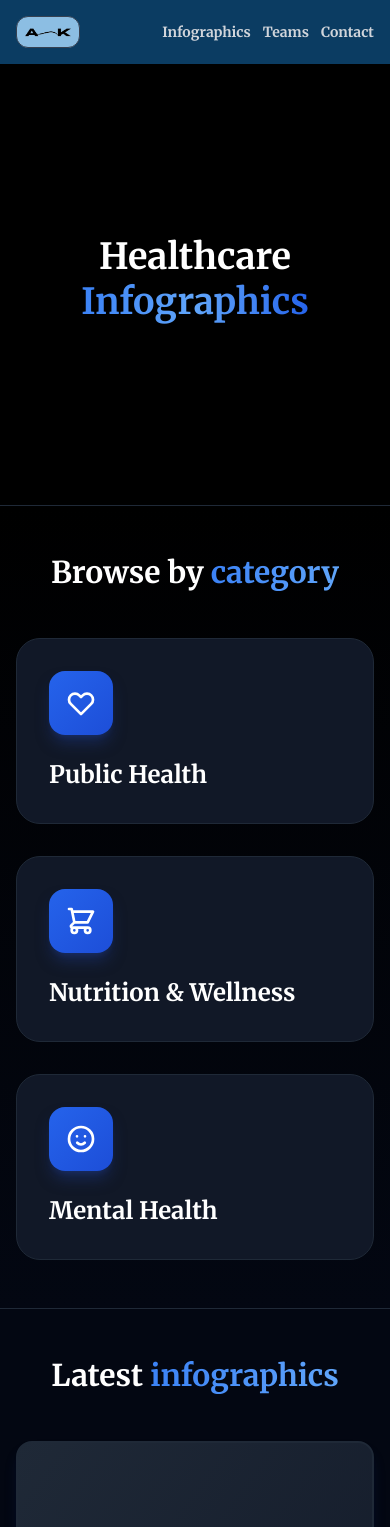
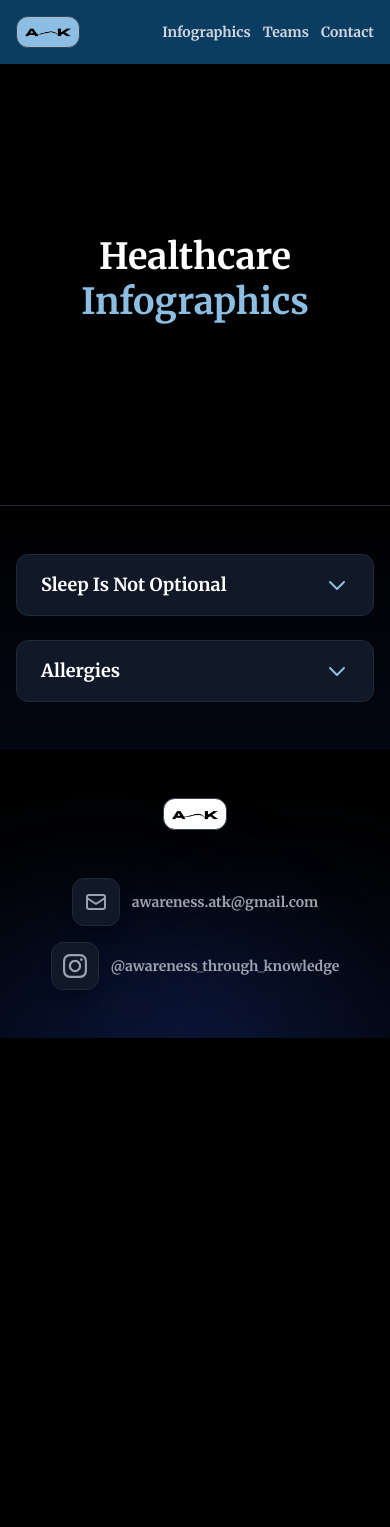
Before and after one commit to brainlame/AwarenessThroughEdu, a SvelteKit app: page /infographics in a window 390 px wide. Shown: the top 1527 px of the page. After the commit the page ends 1038 px from the top, so only its background shows below. Built offline with nearby package versions, Linux system fonts and the light colour scheme.

Commit message:
infographics color scheme, mobile fixes

```diff
--- a/src/routes/+page.svelte
+++ b/src/routes/+page.svelte
@@ -42,6 +42,25 @@
         <p class="text-lg sm:text-xl md:text-2xl text-gray-400 mb-8 sm:mb-12 leading-relaxed font-light max-w-xl mx-auto md:mx-0">
           Translating reliable medical research into clear, engaging, and accessible visuals.
         </p>
+
+        <!-- Mobile rounded rectangular box with button -->
+        <div class="md:hidden flex justify-center mt-16">
+          <div class="relative px-36 py-24 bg-azure rounded-3xl shadow-2xl shadow-azure/50">
+            <!-- Animated background elements -->
+            <div class="absolute inset-0 overflow-hidden rounded-3xl">
+              <div class="absolute top-1/4 left-1/4 w-32 h-32 bg-blue-500/20 rounded-full mix-blend-overlay filter blur-2xl animate-blob"></div>
+              <div class="absolute top-1/2 right-1/4 w-32 h-32 bg-blue-400/20 rounded-full mix-blend-overlay filter blur-2xl animate-blob animation-delay-2000"></div>
+            </div>
+
+            <!-- Button -->
+            <a
+              href="/infographics"
+              class="relative group px-8 py-4 bg-azure-light text-black font-bold text-lg rounded-2xl shadow-lg shadow-azure/50 hover:shadow-2xl hover:shadow-azure/50 transition-all duration-300 hover:scale-105 inline-block"
+            >
+              <span class="relative z-10">View Infographics</span>
+            </a>
+          </div>
+        </div>
       </div>
     </div>
 
--- a/src/routes/infographics/+page.svelte
+++ b/src/routes/infographics/+page.svelte
@@ -1,18 +1,26 @@
 <script lang="ts">
-  const categories = [
+  import { slide } from 'svelte/transition';
+  import SleepImage from '$lib/Sleep_Is_Not_Optional.png';
+  import AllergiesImage from '$lib/Allergies.png';
+
+  const infographics = [
     {
-      title: "Public Health",
-      icon: "health"
+      title: "Sleep Is Not Optional",
+      image: SleepImage,
+      description: "Understanding the importance of sleep for your health and well-being."
     },
     {
-      title: "Nutrition & Wellness",
-      icon: "nutrition"
-    },
-    {
-      title: "Mental Health",
-      icon: "mental"
+      title: "Allergies",
+      image: AllergiesImage,
+      description: "A comprehensive guide to understanding and managing allergies."
     }
   ];
+
+  let expandedInfographic: number | null = null;
+
+  function toggleInfographic(index: number) {
+    expandedInfographic = expandedInfographic === index ? null : index;
+  }
 </script>
 
 <!-- Hero Section -->
@@ -24,100 +32,55 @@
 
       <h1 class="text-4xl sm:text-5xl md:text-6xl lg:text-7xl font-bold leading-tight">
         <span class="block text-white">Healthcare</span>
-        <span class="block bg-gradient-to-r from-blue-500 via-blue-400 to-blue-600 bg-clip-text text-transparent pb-3 sm:pb-5">
+        <span class="block bg-azure-light bg-clip-text text-transparent pb-3 sm:pb-5">
           Infographics
         </span>
       </h1>
     </div>
   </section>
 
-  <!-- Categories Section -->
-  <section class="relative py-12 sm:py-16 md:py-20 bg-gradient-to-b from-black to-gray-950 border-b border-gray-800">
-    <div class="max-w-7xl mx-auto px-4 sm:px-6 lg:px-8">
-      <div class="text-center mb-12 sm:mb-16">
-        <h2 class="text-3xl sm:text-4xl md:text-5xl font-bold text-white">
-          Browse by
-          <span class="bg-gradient-to-r from-blue-500 to-blue-400 bg-clip-text text-transparent"> category</span>
-        </h2>
-      </div>
+  <!-- Infographics Grid Section -->
+  <section class="relative py-12 sm:py-16 md:py-20 bg-gradient-to-b from-black to-gray-950">
+    <div class="max-w-6xl mx-auto px-4 sm:px-6 lg:px-8">
+      <div class="grid grid-cols-1 md:grid-cols-2 gap-6">
+        {#each infographics as infographic, i}
+          <div class="border border-gray-800 rounded-xl overflow-hidden bg-gray-900">
+            <!-- Title bar - clickable -->
+            <button
+              class="w-full px-6 py-4 flex items-center justify-between hover:bg-gray-800/50 transition-colors duration-200"
+              on:click={() => toggleInfographic(i)}
+              aria-expanded={expandedInfographic === i}
+            >
+              <h3 class="text-lg font-bold text-white text-left">
+                {infographic.title}
+              </h3>
+              <svg
+                class="w-6 h-6 text-azure-light transition-transform duration-300 flex-shrink-0 {expandedInfographic === i ? 'rotate-180' : ''}"
+                fill="none"
+                stroke="currentColor"
+                viewBox="0 0 24 24"
+              >
+                <path stroke-linecap="round" stroke-linejoin="round" stroke-width="2" d="M19 9l-7 7-7-7" />
+              </svg>
+            </button>
 
-      <div class="grid grid-cols-1 md:grid-cols-3 gap-8">
-        {#each categories as category}
-          <div class="group relative">
-            <!-- Glow effect on hover -->
-            <div class="absolute -inset-0.5 bg-gradient-to-r from-blue-600 to-blue-700 rounded-3xl opacity-0 group-hover:opacity-100 blur transition duration-500"></div>
-
-            <!-- Card -->
-            <div class="relative bg-gray-900 rounded-3xl p-8 transition-all duration-500 hover:-translate-y-2 border border-gray-800 cursor-pointer">
-              <!-- Icon -->
-              <div class="mb-6">
-                <div class="w-16 h-16 bg-gradient-to-br from-blue-600 to-blue-700 rounded-2xl flex items-center justify-center transform group-hover:scale-110 group-hover:rotate-3 transition-all duration-500 shadow-lg shadow-blue-900/50">
-                  {#if category.icon === 'health'}
-                    <svg class="w-8 h-8 text-white" fill="none" stroke="currentColor" viewBox="0 0 24 24">
-                      <path stroke-linecap="round" stroke-linejoin="round" stroke-width="2" d="M4.318 6.318a4.5 4.5 0 000 6.364L12 20.364l7.682-7.682a4.5 4.5 0 00-6.364-6.364L12 7.636l-1.318-1.318a4.5 4.5 0 00-6.364 0z" />
-                    </svg>
-                  {:else if category.icon === 'nutrition'}
-                    <svg class="w-8 h-8 text-white" fill="none" stroke="currentColor" viewBox="0 0 24 24">
-                      <path stroke-linecap="round" stroke-linejoin="round" stroke-width="2" d="M3 3h2l.4 2M7 13h10l4-8H5.4M7 13L5.4 5M7 13l-2.293 2.293c-.63.63-.184 1.707.707 1.707H17m0 0a2 2 0 100 4 2 2 0 000-4zm-8 2a2 2 0 11-4 0 2 2 0 014 0z" />
-                    </svg>
-                  {:else}
-                    <svg class="w-8 h-8 text-white" fill="none" stroke="currentColor" viewBox="0 0 24 24">
-                      <path stroke-linecap="round" stroke-linejoin="round" stroke-width="2" d="M14.828 14.828a4 4 0 01-5.656 0M9 10h.01M15 10h.01M21 12a9 9 0 11-18 0 9 9 0 0118 0z" />
-                    </svg>
-                  {/if}
+            <!-- Expandable content -->
+            {#if expandedInfographic === i}
+              <div transition:slide={{ duration: 300 }} class="border-t border-gray-800">
+                <div class="p-4">
+                  <!-- Infographic image -->
+                  <div class="relative rounded-xl overflow-hidden bg-gradient-to-br from-gray-800 to-gray-900">
+                    <img
+                      src={infographic.image}
+                      alt={infographic.title}
+                      class="w-full h-auto"
+                    />
+                  </div>
                 </div>
               </div>
-
-              <!-- Content -->
-              <h3 class="text-2xl font-bold text-white">
-                {category.title}
-              </h3>
-            </div>
+            {/if}
           </div>
         {/each}
       </div>
     </div>
   </section>
-
-  <!-- Infographics Gallery Section -->
-  <section class="relative py-12 sm:py-16 md:py-20 bg-gray-950 border-b border-gray-800">
-    <div class="max-w-7xl mx-auto px-4 sm:px-6 lg:px-8">
-      <div class="text-center mb-12 sm:mb-16">
-        <h2 class="text-3xl sm:text-4xl md:text-5xl font-bold text-white">
-          Latest
-          <span class="bg-gradient-to-r from-blue-500 to-blue-400 bg-clip-text text-transparent"> infographics</span>
-        </h2>
-      </div>
-
-      <!-- Gallery Grid -->
-      <div class="grid grid-cols-1 md:grid-cols-2 lg:grid-cols-3 gap-8">
-        {#each Array(6) as _, i}
-          <div class="group cursor-pointer">
-            <!-- Image placeholder -->
-            <div class="relative aspect-[3/4] bg-gradient-to-br from-gray-800 to-gray-900 rounded-2xl border-2 border-gray-800 shadow-lg shadow-blue-900/20 group-hover:shadow-2xl group-hover:shadow-blue-800/30 transition-all duration-300">
-              <div class="absolute inset-0 flex flex-col items-center justify-center text-gray-500">
-                <svg class="w-16 h-16 mb-3" fill="none" stroke="currentColor" viewBox="0 0 24 24">
-                  <path stroke-linecap="round" stroke-linejoin="round" stroke-width="1.5" d="M4 16l4.586-4.586a2 2 0 012.828 0L16 16m-2-2l1.586-1.586a2 2 0 012.828 0L20 14m-6-6h.01M6 20h12a2 2 0 002-2V6a2 2 0 00-2-2H6a2 2 0 00-2 2v12a2 2 0 002 2z" />
-                </svg>
-                <p class="text-base font-medium">Infographic {i + 1}</p>
-              </div>
-
-              <!-- Hover overlay -->
-              <div class="absolute inset-0 bg-gradient-to-t from-blue-900/80 via-transparent to-transparent opacity-0 group-hover:opacity-100 transition-opacity duration-300 rounded-2xl">
-                <div class="absolute bottom-0 left-0 right-0 p-6 text-white">
-                  <h3 class="text-lg font-bold">Health Topic {i + 1}</h3>
-                </div>
-              </div>
-            </div>
-          </div>
-        {/each}
-      </div>
-
-      <!-- Load More Button -->
-      <!-- <div class="mt-16 text-center">
-        <button class="px-8 py-4 bg-gradient-to-r from-blue-600 to-blue-700 text-white font-semibold rounded-xl hover:shadow-lg hover:shadow-blue-900/50 transition-all duration-300 hover:-translate-y-1">
-          Load More Infographics
-        </button>
-      </div> -->
-    </div>
-  </section>
```
Also changed, not shown: src/lib/Allergies.png (added), src/lib/Sleep_Is_Not_Optional.png (added).
